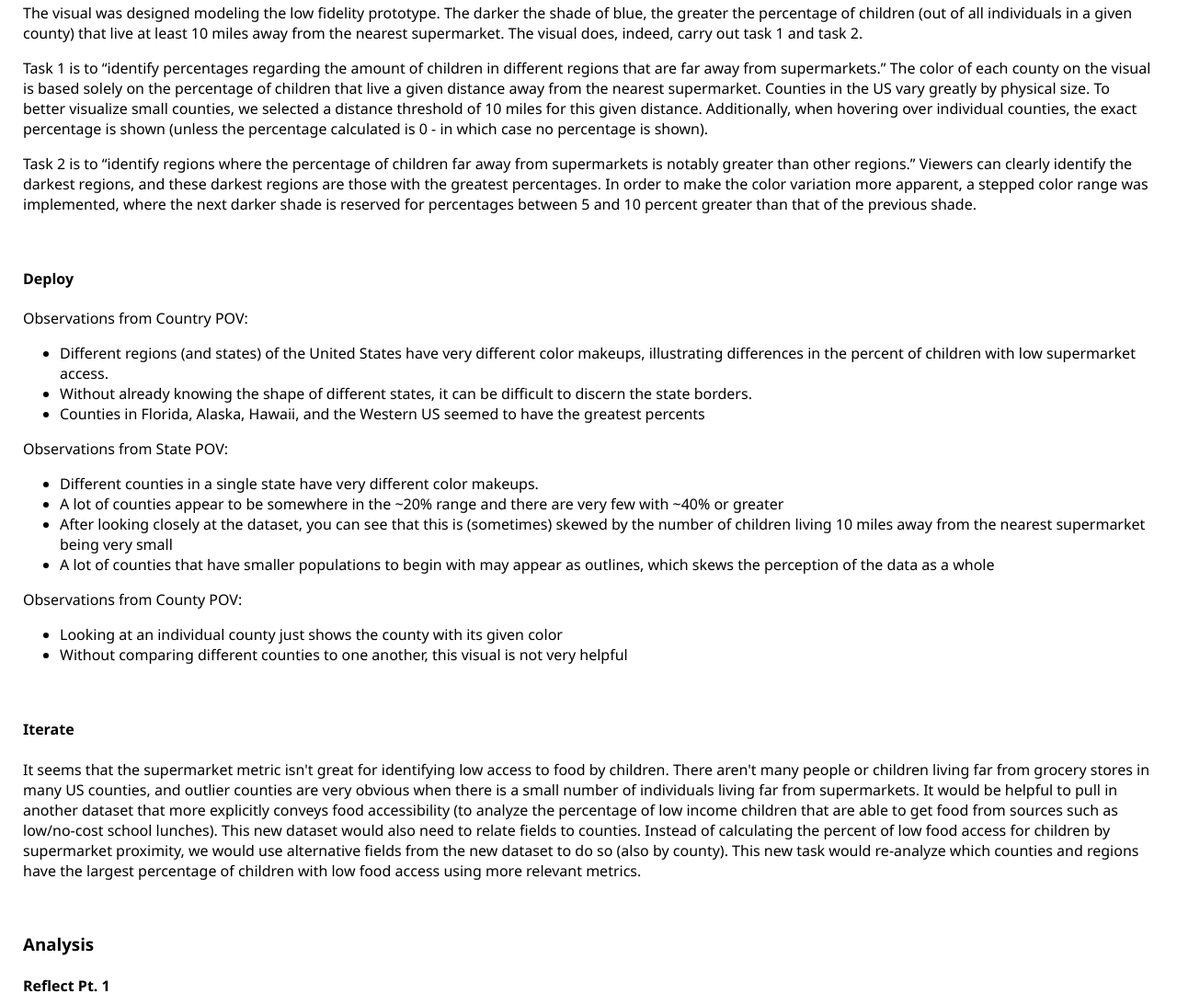
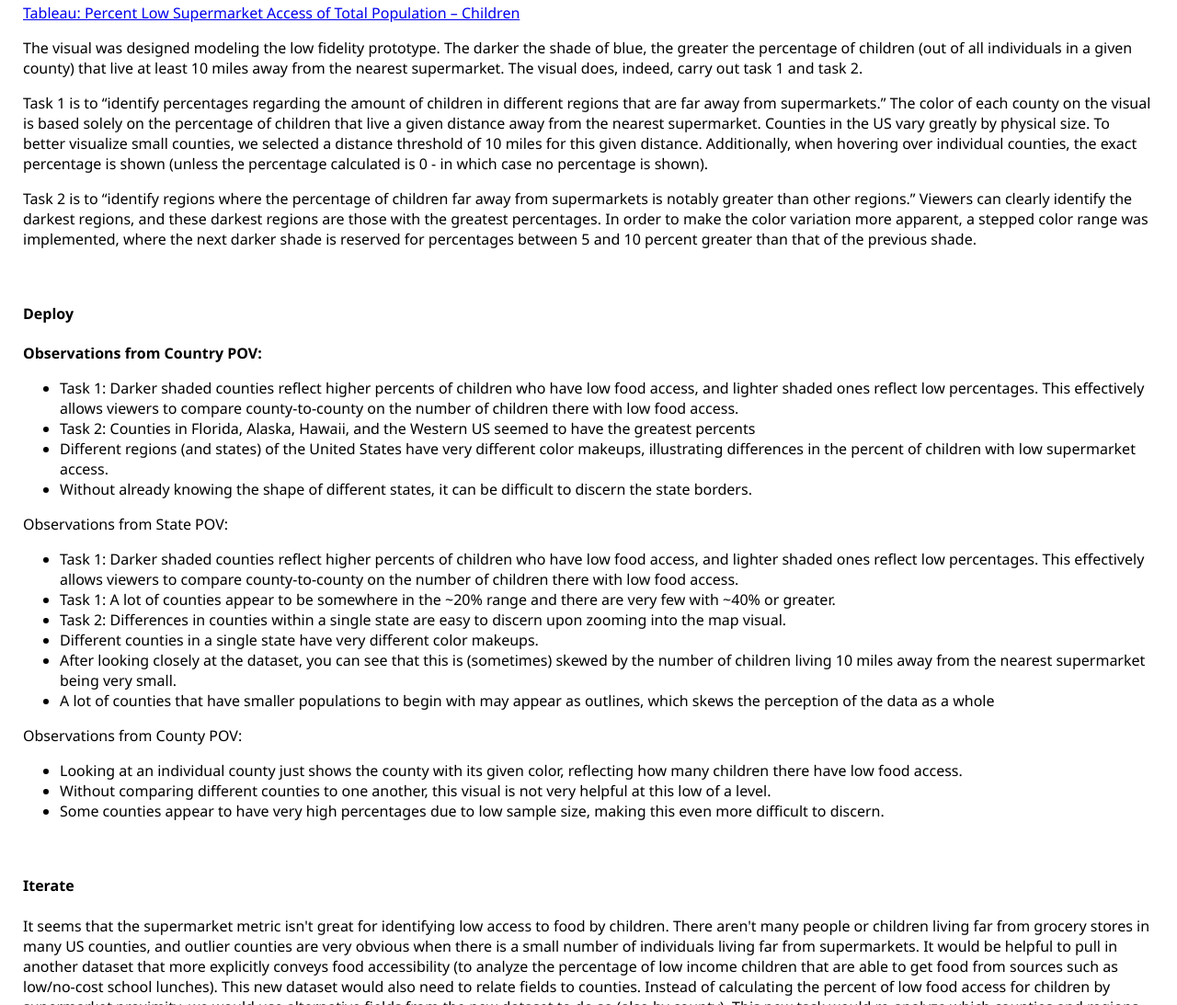
Before and after one commit to maddyandrews/module-3-design-study-lite, a plain HTML site: page index.html in a window 1280 px wide. Shown: the part 3438-4531 px from the top of the page at 92% size. Drawn offline with Linux system fonts and the light colour scheme.

Commit message:
All but reflection pt.1 done

```diff
--- a/index.html
+++ b/index.html
@@ -107,6 +107,7 @@
     <img class="image" src="design.png">
     <br>
     <h4>Implement</h4>
+    <a href="https://public.tableau.com/app/profile/matthew.kolsch/viz/PercentLowSupermarketAccessofTotalPopulationChildren/PercentLowSupermarketAccessofTotalPopulationChildren">Tableau: Percent Low Supermarket Access of Total Population – Children</a>
     <p>The visual was designed modeling the low fidelity prototype. The darker the shade of blue, the greater the
         percentage of children (out of all individuals in a given county) that live at least 10 miles away from the
         nearest supermarket. The visual does, indeed, carry out task 1 and task 2. </p>
@@ -123,23 +124,36 @@
         of the previous shade.</p>
     <br>
     <h4>Deploy</h4>
-    <p>Observations from Country POV:
+    <b>Observations from Country POV:</b>
+    <p>
     <ul>
-        <li>Different regions (and states) of the United States have very different color makeups, illustrating differences in the percent of children with low supermarket access.</li>
-        <li>Without already knowing the shape of different states, it can be difficult to discern the state borders.</li>
-        <li>Counties in Florida, Alaska, Hawaii, and the Western US seemed to have the greatest percents</li>
+        <li>Task 1: Darker shaded counties reflect higher percents of children who have low food access, and lighter
+            shaded ones reflect low percentages. This effectively allows viewers to compare county-to-county on the
+            number of children there with low food access.</li>
+        <li>Task 2: Counties in Florida, Alaska, Hawaii, and the Western US seemed to have the greatest percents</li>
+        <li>Different regions (and states) of the United States have very different color makeups, illustrating
+            differences in the percent of children with low supermarket access.</li>
+        <li>Without already knowing the shape of different states, it can be difficult to discern the state borders.
+        </li>
     </ul>
     Observations from State POV:
     <ul>
+        <li>Task 1: Darker shaded counties reflect higher percents of children who have low food access, and lighter
+            shaded ones reflect low percentages. This effectively allows viewers to compare county-to-county on the
+            number of children there with low food access.</li>
+        <li>Task 1: A lot of counties appear to be somewhere in the ~20% range and there are very few with ~40% or greater.</li>
+        <li>Task 2: Differences in counties within a single state are easy to discern upon zooming into the map visual.</li>
         <li>Different counties in a single state have very different color makeups.</li>
-        <li>A lot of counties appear to be somewhere in the ~20% range and there are very few with ~40% or greater</li>
-        <li>After looking closely at the dataset, you can see that this is (sometimes) skewed by the number of children living 10 miles away from the nearest supermarket being very small</li>
-        <li>A lot of counties that have smaller populations to begin with may appear as outlines, which skews the perception of the data as a whole</li>
+        <li>After looking closely at the dataset, you can see that this is (sometimes) skewed by the number of children
+            living 10 miles away from the nearest supermarket being very small.</li>
+        <li>A lot of counties that have smaller populations to begin with may appear as outlines, which skews the
+            perception of the data as a whole</li>
     </ul>
     Observations from County POV:
     <ul>
-        <li>Looking at an individual county just shows the county with its given color</li>
-        <li>Without comparing different counties to one another, this visual is not very helpful</li>
+        <li>Looking at an individual county just shows the county with its given color, reflecting how many children there have low food access.</li>
+        <li>Without comparing different counties to one another, this visual is not very helpful at this low of a level.</li>
+        <li>Some counties appear to have very high percentages due to low sample size, making this even more difficult to discern.</li>
     </ul>
     </p>
     <br>
@@ -164,27 +178,33 @@
     <h4>Reflect Pt. 2</h4>
     <p>Creating this visualization stressed the importance of using the right tools for the right tasks. After creating
         our tasks for this visualization (identifying the percent of children in different regions that are far away
-        from supermarkets + the regions where these values are noticeably larger than others), it was clear that creating
+        from supermarkets + the regions where these values are noticeably larger than others), it was clear that
+        creating
         a map visualization with different colored regions was the right approach. Because of this, it was also clear
         that Tableau was the tool to use. Had we not already been exposed to Tableau, however, and knew that it was
-        suitable for our tasks, pre-module-3 us might have attempted to create this visual with a different tool, like D3.
+        suitable for our tasks, pre-module-3 us might have attempted to create this visual with a different tool, like
+        D3.
         Recreating the map visualization in this way would have taken far longer and been totally unnecessary. In the
-        future, if the right tool to create a certain kind of visualization doesn’t immediately come to mind, we will be
-        sure to research existing tools to ensure we don’t recreate the wheel.
+        future, if the right tool to create a certain kind of visualization doesn't immediately come to mind, we will be
+        sure to research existing tools to ensure we don't recreate the wheel.
         <br><br>
         In terms of actually designing the visualization, it was extremely helpful to have multiple opinions and sets of
-        eyes. The first go-around at creating this visualization had each percentage value mapped to a different color on
-        the map. This made it difficult to discern variations between certain regions and, as a result, made the visual a
+        eyes. The first go-around at creating this visualization had each percentage value mapped to a different color
+        on
+        the map. This made it difficult to discern variations between certain regions and, as a result, made the visual
+        a
         less helpful tool for comparison. After one of us had the idea of separating color shades by 5% increments, the
-        visualization became much more clear. Designing the visualization with a pair programming approach worked very well.
-        It made the design and implementation processes much smoother, and helped the end product be better than it would
+        visualization became much more clear. Designing the visualization with a pair programming approach worked very
+        well.
+        It made the design and implementation processes much smoother, and helped the end product be better than it
+        would
         have been otherwise (like with, for example, implementing steps to the color shades).
         <br><br>
         One thing that was difficult, though, when creating the visualization was figuring out if there was a best
         perspective (or zoom) from which to view the visualization. When the entire country can be viewed, pieces
         of the map could appear darker than they actually were, which implies greater percentages of children lacking
         access to supermarkets. This was not evident when the user was zoomed into a smaller region. We realized that
-        this was due to the black outlines of county borders – particularly where there are a large number of counties
+        this was due to the black outlines of county borders - particularly where there are a large number of counties
         in a relatively small space, like the east coast. This was an unforeseen bias from our visualization. In the
         future, it would be helpful to consider these things in advance (and research examples of map visuals used with
         the same tools/frameworks). Additional research could save time (or reduce unexpected delays) further down the
```
Lines whose indentation alone changed are shown as unchanged.
